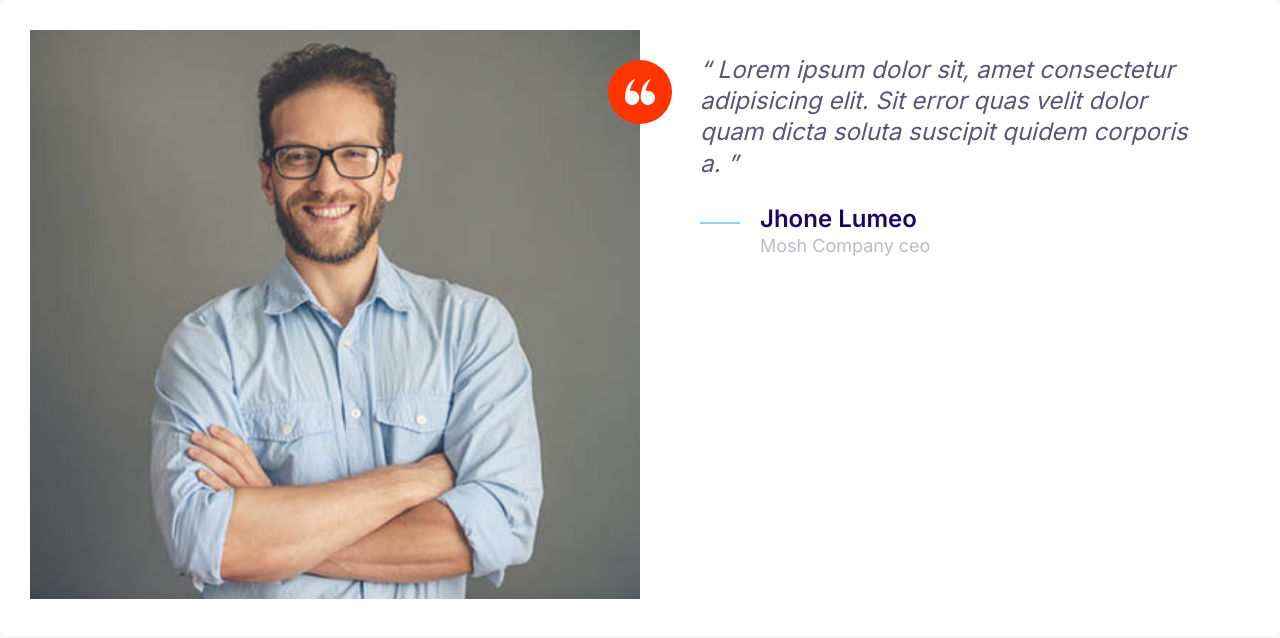
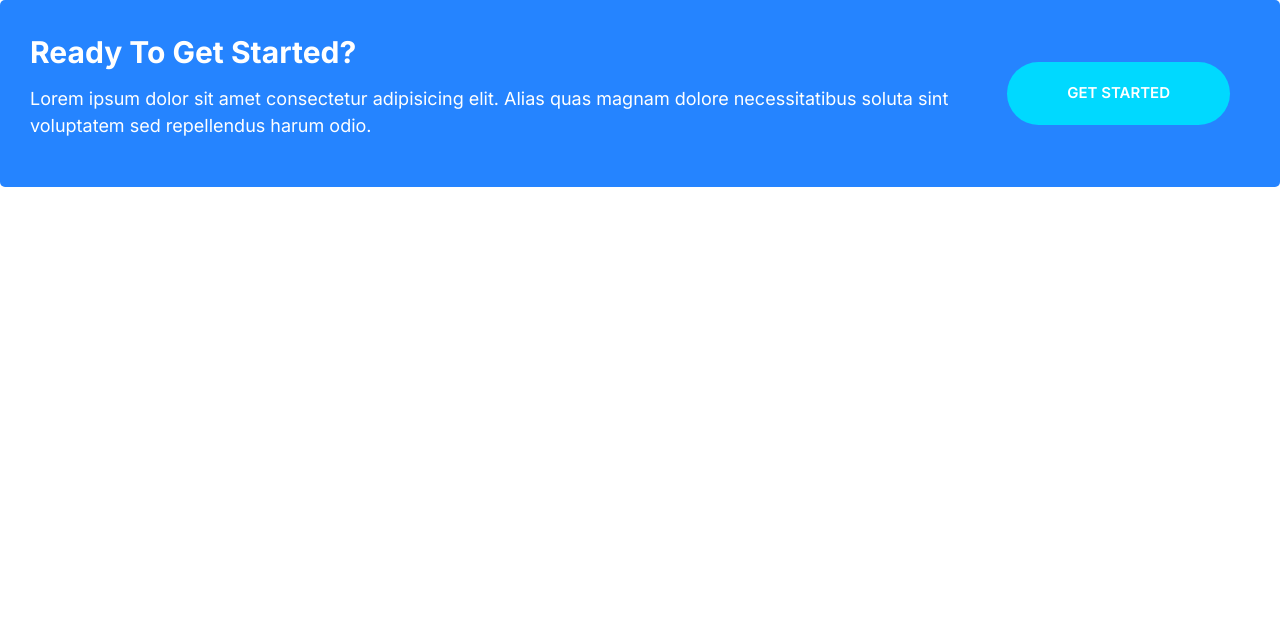
Before and after one commit to Huseyin-Karamut/learn_codding, a plain HTML site: page index.html in a window 1280 px wide. Drawn offline with Linux system fonts and the light colour scheme.

Commit message:
Add callout styles.

```diff
--- a/css/style.css
+++ b/css/style.css
@@ -249,6 +249,11 @@ a {
 .btn--outline:hover {
     background-color: var(--color-headings);
     color: white;
+}
+
+.btn--streched {
+    padding-left: 6rem;
+    padding-right: 6rem;
 }
 
 .btn--block {
@@ -524,3 +529,45 @@ font-size: 2.4rem;
     }
 }
 /* Testimonial End */
+
+
+/* Callout Start */
+.callout {
+    padding: 3rem;
+    border-radius: 5px;
+}
+
+.callout .callout__content {
+    text-align: center;
+}
+
+.callout--primary {
+    background: var(--color-primary);
+    color: #fff;
+}
+
+.callout__heading {
+    color: #fff;
+    margin-top: 0;
+    font-size: 3rem;
+}
+
+.callout .btn {
+    align-self: center;
+    justify-self: center;
+}
+
+@media screen and (min-width: 768px) {
+    .callout .grid--1x2 {
+        grid-template-columns: 1fr auto;
+    }
+
+    .callout .callout__content {
+        text-align: left;
+    }
+
+    .callout .btn {
+        margin: 0 2rem;
+    }
+}
+/* Callout End */
--- a/index.html
+++ b/index.html
@@ -14,35 +14,17 @@
     <link rel="stylesheet" href="css/style.css" />
   </head>
   <body>
-    <div class="card testimonial">
+    <div class="callout callout--primary">
       <div class="grid grid--1x2">
-        <div class="testimonial__image">
-          <span class="icon-container icon-container--accent">
-            <svg class="icon--small icon--white">
-              <use xlink:href="images/sprite.svg#quotes"></use>
-            </svg>
-          </span>
-          <img src="images/testimonial.jpg" alt="A happy, smiling customer" />
+        <div class="callout__content">
+          <h2 class="callout__heading">Ready To Get Started?</h2>
+          <p>
+            Lorem ipsum dolor sit amet consectetur adipisicing elit. Alias quas
+            magnam dolore necessitatibus soluta sint voluptatem sed repellendus
+            harum odio.
+          </p>
         </div>
-        <blockquote class="quote">
-          <p class="quote__text">
-            Lorem ipsum dolor sit, amet consectetur adipisicing elit. Sit error
-            quas velit dolor quam dicta soluta suscipit quidem corporis a.
-          </p>
-          <footer>
-            <div class="media">
-              <div class="media__image">
-                <svg class="icon icon--primary quote__line">
-                  <use xlink:href="images/sprite.svg#line"></use>
-                </svg>
-              </div>
-              <div class="media__body">
-                <h3 class="media__title quote__author">Jhone Lumeo</h3>
-                <p class="quote__organization">Mosh Company ceo</p>
-              </div>
-            </div>
-          </footer>
-        </blockquote>
+        <a class="btn btn--secondary btn--streched" href="#">get started</a>
       </div>
     </div>
   </body>
```
Also changed, not shown: components/callout.html (added, +13 -0 lines).
